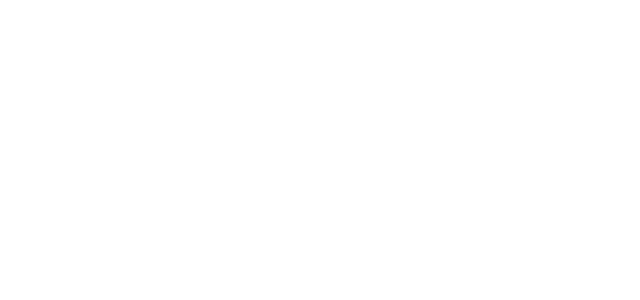
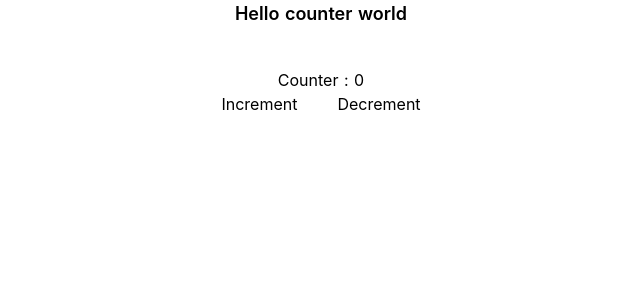
Before and after one commit to kuba22z/magic-tiles, a Nuxt app in the folder magic-tiles/: page /classTestGithub in a window 1280 px wide. Before the commit this address had no page. Shown: the top 300 px of the page, without its empty margins (319-959 px from the left). Built offline with nearby package versions, Linux system fonts and the light colour scheme.

Commit message:
adds vue-class-components and vue-property-decorator to use class-based components. creates default tailwindcss config file.

```diff
--- a/magic-tiles/package.json
+++ b/magic-tiles/package.json
@@ -14,14 +14,16 @@
     "dependencies": {
         "@nuxtjs/axios": "^5.13.1",
         "core-js": "^3.9.1",
-        "nuxt": "^2.15.3"
+        "nuxt": "^2.15.3",
+        "vue-class-component": "latest",
+        "vue-property-decorator": "latest"
     },
     "devDependencies": {
         "@nuxt/types": "^2.15.3",
         "@nuxt/typescript-build": "^2.1.0",
         "@nuxtjs/eslint-config-typescript": "^6.0.0",
         "@nuxtjs/eslint-module": "^3.0.2",
-        "@nuxtjs/tailwindcss": "^4.0.1",
+        "@nuxtjs/tailwindcss": "^4.0.2",
         "babel-eslint": "^10.1.0",
         "eslint": "^7.22.0",
         "eslint-config-prettier": "^8.1.0",
--- /dev/null
+++ b/magic-tiles/pages/class-test.vue
@@ -0,0 +1,14 @@
+<template>
+    <div>
+        {{ message }}
+    </div>
+</template>
+
+<script lang="ts">
+import { Component, Vue } from "vue-property-decorator";
+
+@Component
+export default class PageIndex extends Vue {
+    message: string = "This is a message";
+}
+</script>
--- /dev/null
+++ b/magic-tiles/pages/classTestGithub.vue
@@ -0,0 +1,40 @@
+<template>
+    <div
+        class="screen-counter flex flex-col w-full items-center justify-center"
+    >
+        <h1 class="text-lg font-semibold">Hello counter world</h1>
+        <div class="mt-10 flex flex-col justify-center items-center">
+            <div class="counter">Counter : {{ counter }}</div>
+            <div
+                class="counter-buttons flex w-full space-x-10 justify-center items-center"
+            >
+                <button @click="increment">Increment</button>
+                <button @click="decrement">Decrement</button>
+            </div>
+        </div>
+    </div>
+</template>
+
+<script lang="ts">
+import { Vue, Component } from "vue-property-decorator";
+@Component
+export default class ClassAPICounter extends Vue {
+    counter: number = 0;
+
+    /**
+    @describe increments counter by one.
+     */
+    increment() {
+        this.counter++;
+    }
+
+    /**
+     * @describe decrements counter by one.
+     */
+    decrement() {
+        this.counter--;
+    }
+}
+</script>
+
+<style></style>
--- /dev/null
+++ b/magic-tiles/tailwind.config.js
@@ -0,0 +1,12 @@
+// default tailwindcss configuration file. created with "npx tailwindcss init"
+module.exports = {
+    purge: [],
+    darkMode: false, // or 'media' or 'class'
+    theme: {
+        extend: {},
+    },
+    variants: {
+        extend: {},
+    },
+    plugins: [],
+};
```
Also changed, not shown: 1 other file (tests, documents, lock files or other folders).
